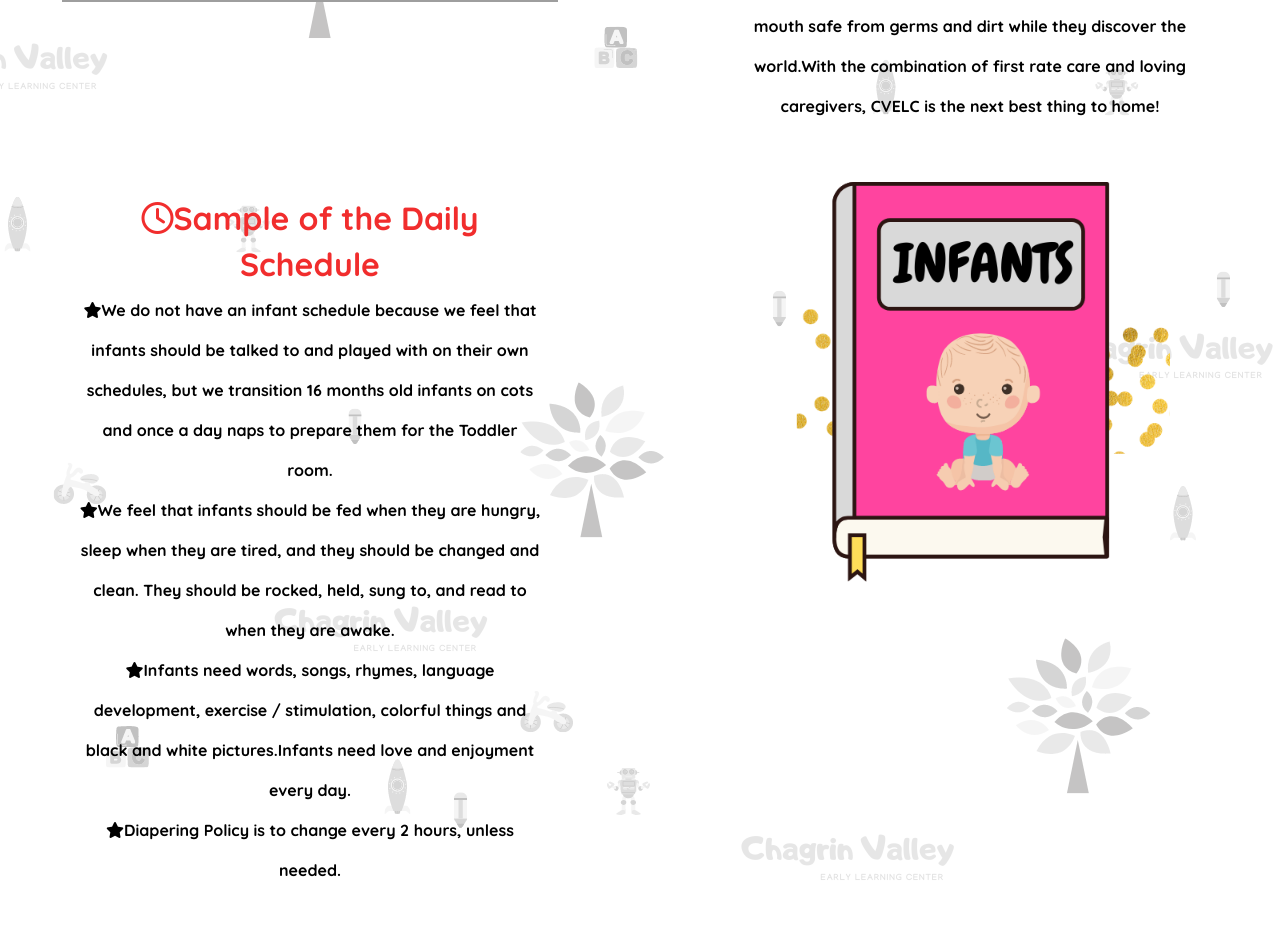
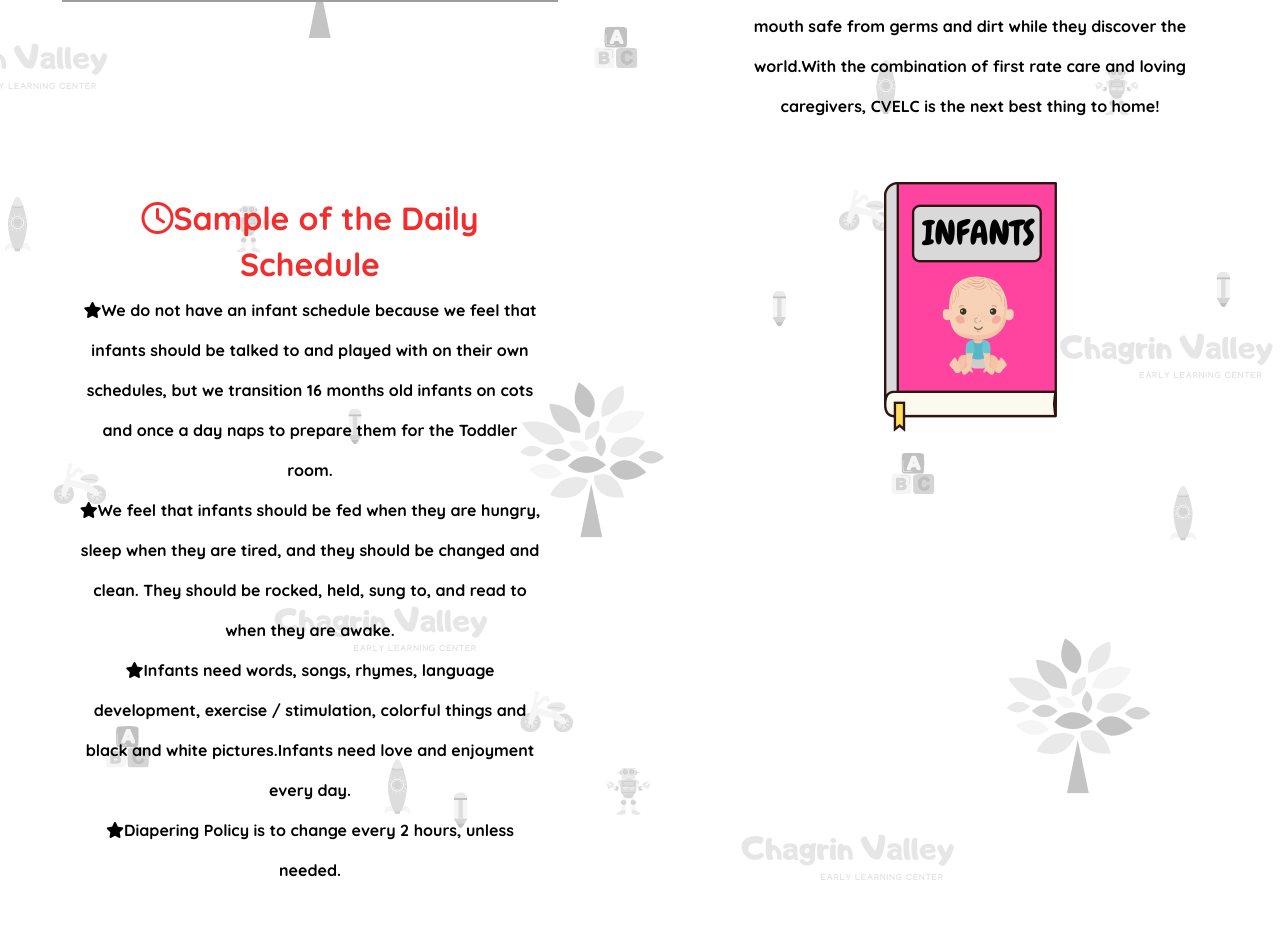
Before and after one commit to sialbul/chagrinvalley, a React (Create React App) app in the folder chagrin-valley/: page /infants in a window 1280 px wide. Shown: the part 764-1716 px from the top of the page. Built offline with nearby package versions, Linux system fonts and the light colour scheme; grey boxes are pictures that could not be loaded.

Commit message:
fixed images

```diff
--- a/chagrin-valley/src/pages/preschool.js
+++ b/chagrin-valley/src/pages/preschool.js
@@ -59,7 +59,7 @@ export default function Preschool() {
                                 data-aos-duration="2000"
                             />
                         </div>
-                        <div>
+                        <div id="infantFirstPart">
                             <img
                                 id="programsPagePhoto2"
                                 src={PreschoolPhoto}
--- a/chagrin-valley/src/pages/toddler.js
+++ b/chagrin-valley/src/pages/toddler.js
@@ -74,7 +74,7 @@ export default function Toddler() {
                                 </div>
                             </p>{" "}
                         </div>
-                        <div>
+                        <div id="infantFirstPart">
                             <img
                                 id="programsPagePhoto2"
                                 src={ToddlerPhoto2}
--- a/chagrin-valley/src/style/_programs.scss
+++ b/chagrin-valley/src/style/_programs.scss
@@ -8,18 +8,20 @@
         font-weight: bold;
         padding: 2vh;
     }
+}
+
 #programsPagePhoto1 {
     margin: 5vh;
     width: 80%;
 }
+
 #programsPagePhoto3 {
     margin: 5vh;
     width: 80%;
 }
+
 #programsPagePhoto2 {
-        width: 80%;
-        background-image: url("../images/5.png");
-    }
+    width: 50%;
 }
 
 #infantFirstPart {
--- a/chagrin-valley/src/style/style.css
+++ b/chagrin-valley/src/style/style.css
@@ -216,20 +216,18 @@ header a:hover {
   padding: 2vh;
 }
 
-#infantContainer #programsPagePhoto1 {
-  margin: 5vh;
-  width: 80%;
-  background-image: url("../images/5.png");
-}
-
-#infantContainer #programsPagePhoto3 {
+#programsPagePhoto1 {
   margin: 5vh;
   width: 80%;
 }
 
-#infantContainer #programsPagePhoto2 {
+#programsPagePhoto3 {
+  margin: 5vh;
   width: 80%;
-  background-image: url("../images/5.png");
+}
+
+#programsPagePhoto2 {
+  width: 50%;
 }
 
 #infantFirstPart {
```
Also changed, not shown: 1 other file (tests, documents, lock files or other folders). Lines whose indentation alone changed are shown as unchanged.
